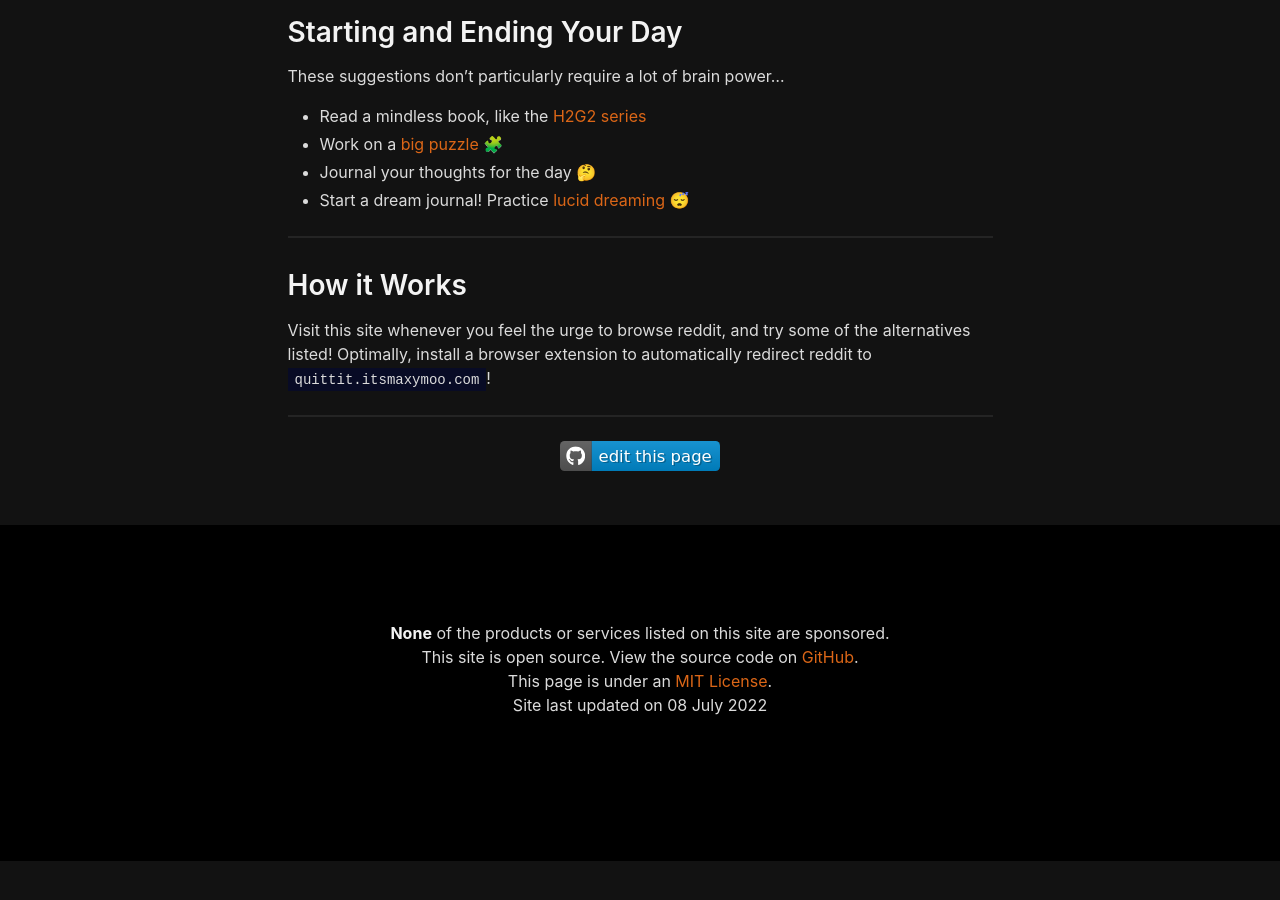
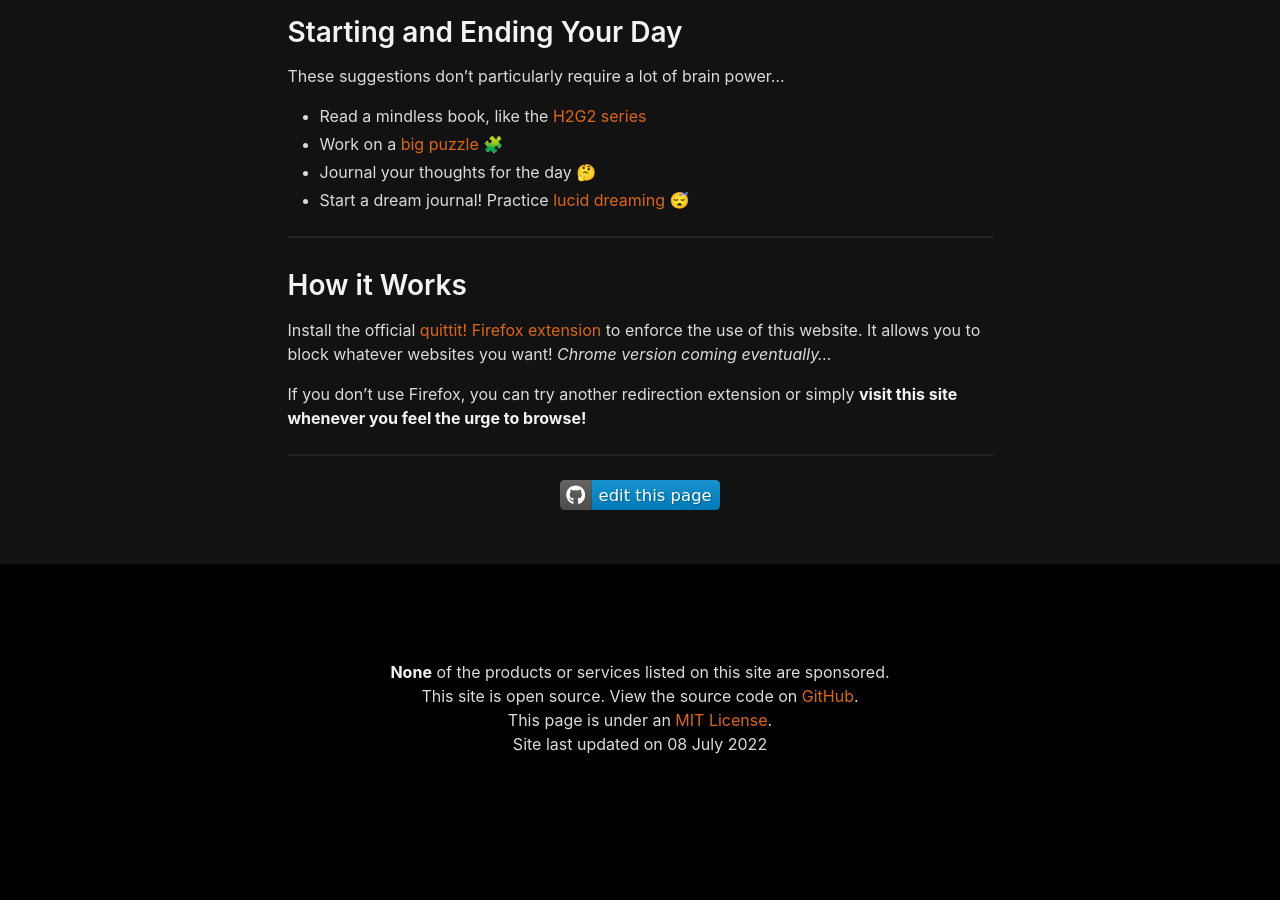
Before and after one commit to itsmaxymoo/quittit-website, a Jekyll site: the page built from index.md, in a window 1280 px wide and 900 px high, scrolled down 1904 px. Built offline with Jekyll 4.4.1, drawn with Linux system fonts in a browser that asks for light colours; before the commit the page ends 2765 px from its top, so only the background shows below that.

Commit message:
extension plug

```diff
--- a/index.md
+++ b/index.md
@@ -78,8 +78,12 @@ These suggestions don't particularly require a lot of brain power...
 
 ## How it Works
 
-Visit this site whenever you feel the urge to browse reddit, and try some of the alternatives listed!
-Optimally, install a browser extension to automatically redirect reddit to `{{ site.hard_url }}`!
+Install the official [quittit! Firefox extension](https://addons.mozilla.org/en-US/firefox/addon/quittit)
+to enforce the use of this website. It allows you to block whatever websites you want!
+*Chrome version coming eventually...*
+
+If you don't use Firefox, you can try another redirection extension or simply
+**visit this site whenever you feel the urge to browse!**
 
 ---
 
```
